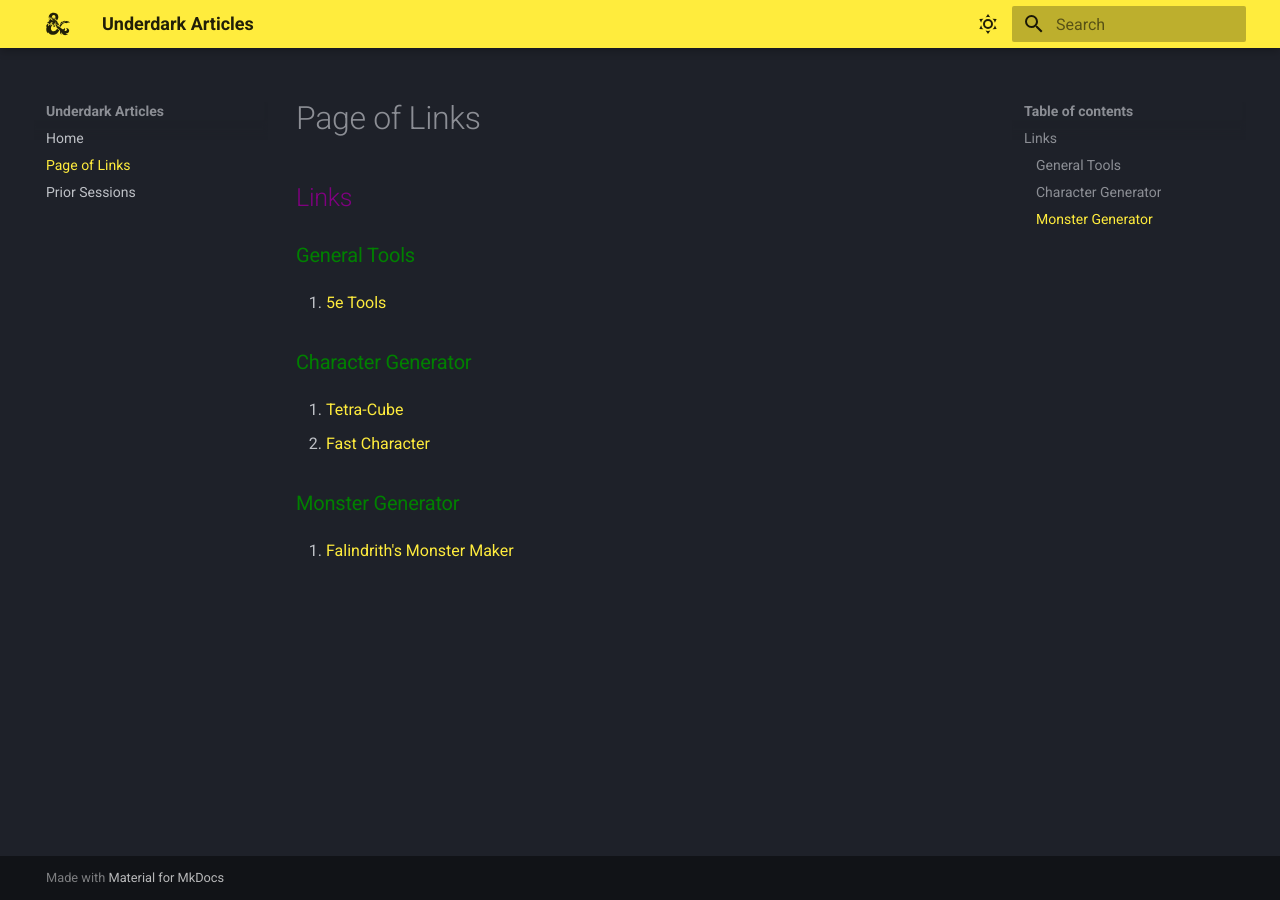
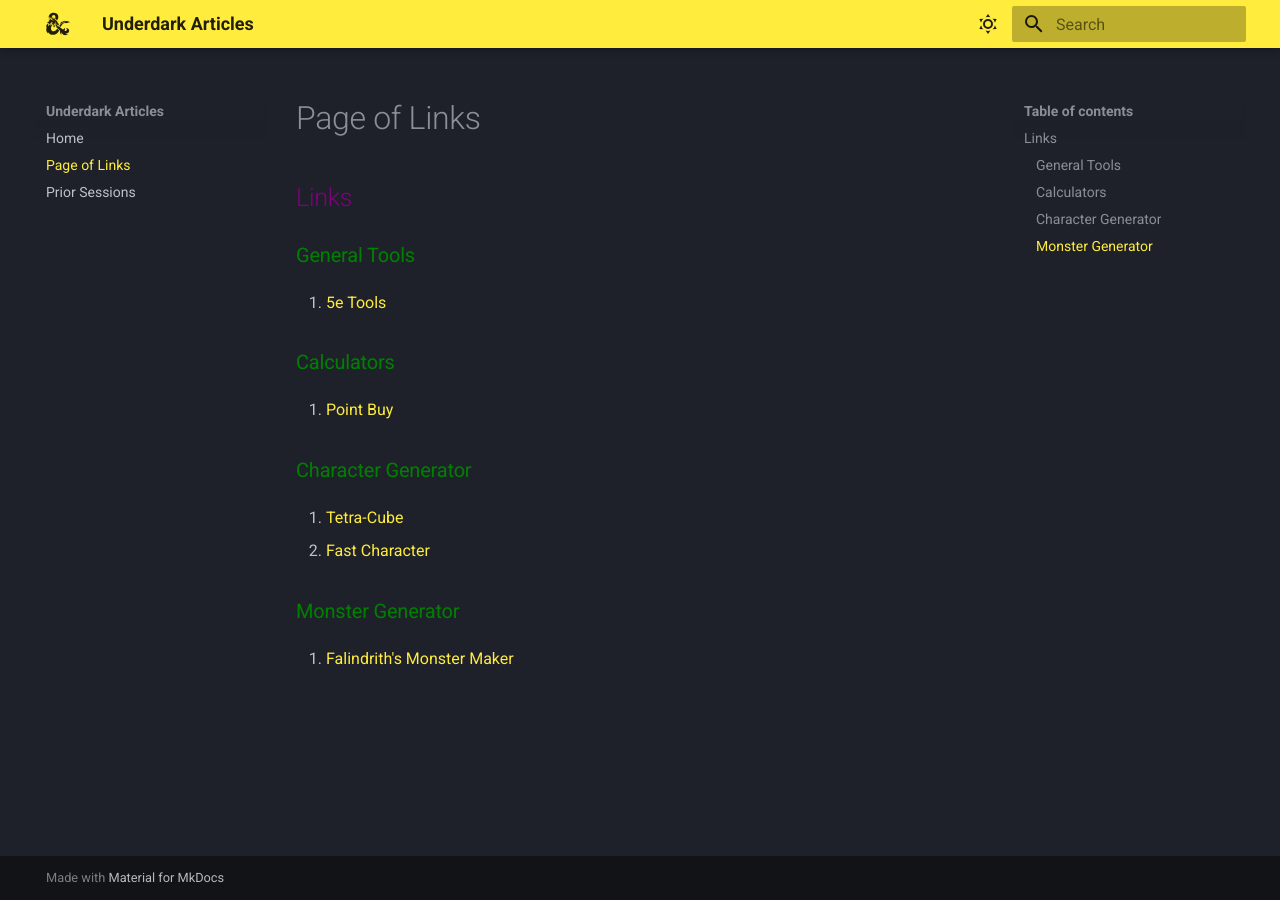
Before and after one commit to underdarkarticles/underdarkarticles.com, an MkDocs documentation site: the page built from docs/links.md, in a window 1280 px wide. Built offline with MkDocs 1.6.1 and Material for MkDocs 9.7.7, drawn with Linux system fonts in a browser that asks for light colours.

Commit message:
add Calculators

```diff
--- a/docs/links.md
+++ b/docs/links.md
@@ -5,6 +5,9 @@
 ### <p style="color:green">General Tools</p>
 1. <a href="https://5e.tools/" target="_blank">5e Tools</a>
 
+### <p style="color:green">Calculators</p>
+1. <a href="https://1drv.ms/x/c/52d2f23ff9cd5d38/EQcHY077qGVFiwXdRh9BBdABJ83PXa-j3J5j6y-3Wj52Qw?e=hElCe0" target="_blank">Point Buy</a>
+
 ### <p style="color:green">Character Generator</p>
 1. <a href="https://tetra-cube.com/dnd/dnd-char-gen.html" target="_blank">Tetra-Cube</a>
 2. <a href="https://fastcharacter.com/" target="_blank">Fast Character</a>
```
